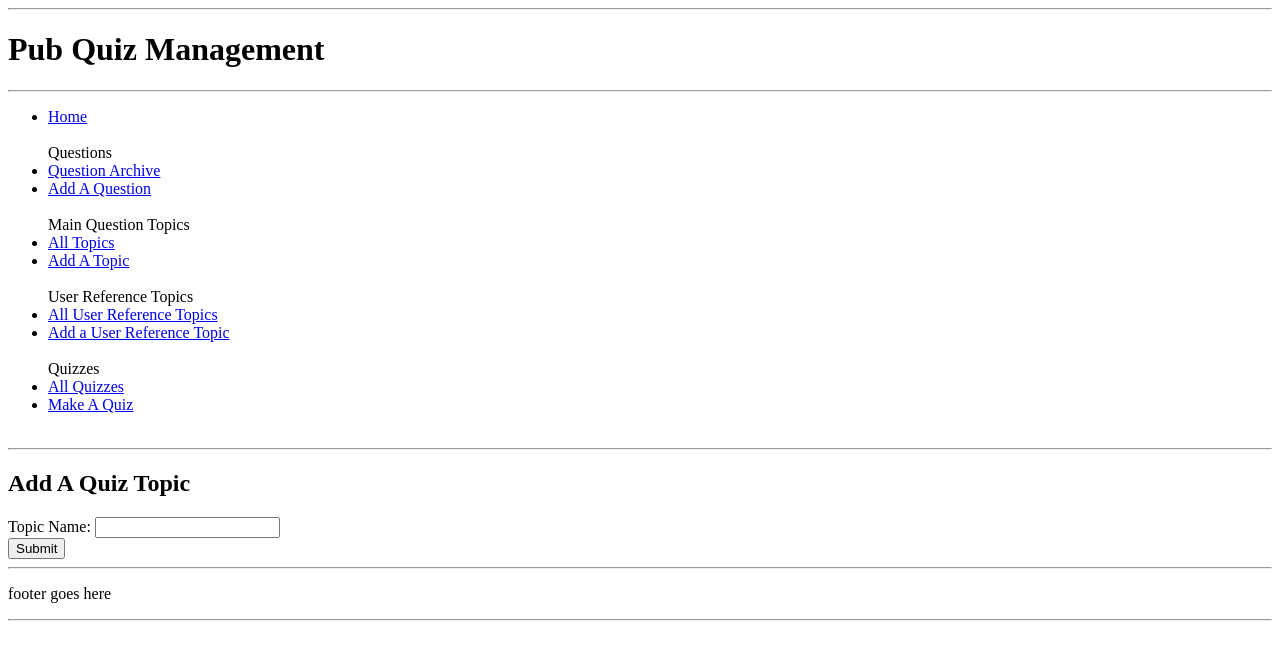
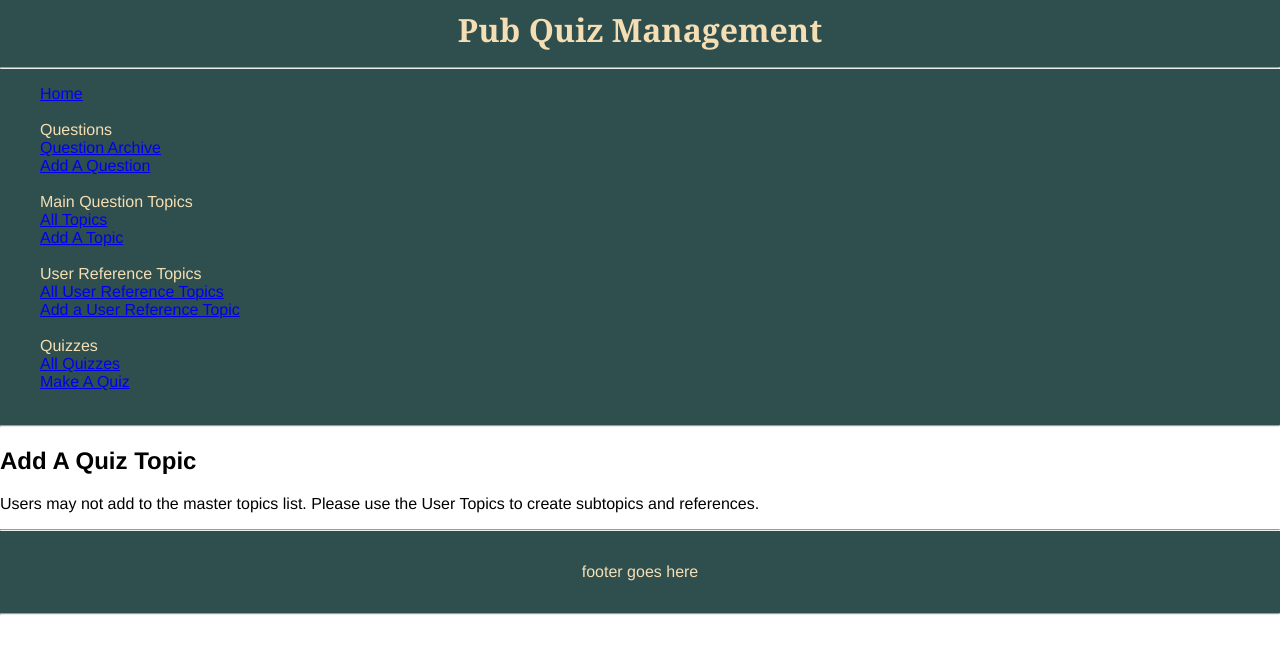
Before and after one commit to Dougmac21/QuizzR, a Flask app: page /topics/new in a window 1280 px wide. Shown: the top 660 px of the page. Run offline with Flask 2, Linux system fonts and the light colour scheme; data that the repository does not hold is empty; some libraries are stand-ins or nearby versions.

Commit message:
Started on CSS

```diff
--- a/pub_quiz_app/controllers/topics_controller.py
+++ b/pub_quiz_app/controllers/topics_controller.py
@@ -37,7 +37,7 @@ def edit_topic(id):
 
 
 #update
-@topics_blueprint.route("/topics/<id>", methods = ["POST"])
+@topics_blueprint.route("/topics/<id>", methods=["POST"])
 def update_topic(id):
     name = request.form["name"]
     topic = Topic(name, id)
--- a/pub_quiz_app/controllers/user_topics_controller.py
+++ b/pub_quiz_app/controllers/user_topics_controller.py
@@ -37,7 +37,7 @@ def edit_user_topic(id):
 
 
 #update
-@user_topics_blueprint.route("/user_topics/<id>", methods = ["POST"])
+@user_topics_blueprint.route("/user_topics/<id>", methods=["POST"])
 def update_user_topic(id):
     name = request.form["name"]
     user_topic = UserTopic(name, id)
--- a/pub_quiz_app/static/style.css
+++ b/pub_quiz_app/static/style.css
@@ -1,41 +1,27 @@
-#grid-container {
-  display: grid;
-  grid-template-areas: 'header header' 'container container' 'footer footer';
-  grid-template-columns: 3fr 7fr;
-}
+  #base_h1 {
+    margin: 0;
+    padding: 8px;
+    font-family: Cambria, Cochin, Georgia, Times, 'Times New Roman', serif;
+    text-align: center;
+  }
 
-header {
-  /* ... */
-  grid-area: header;
-}
+  body{
+    margin: 0;
+    font-family: "Helvetica Neue", arial, sans-serif; font-size: 16px;
+  }
 
-.container {
-  /* ... */
-  grid-area: container;
-}
+  body > header {
+    background-color: darkslategrey;
+    color: wheat;
+  }
 
-footer {
-  /* ... */
-  grid-area: footer;
-}
+  nav > ul {
+    list-style: none;
+    color: wheat;
+  }
 
-
-
-
-
-
-
-
-
-
-
-
-
-
-
-
-/* body{
-    font-family: "Helvetica Neue", arial, sans-serif; font-size: 16px;
+  nav > ul > a {
+    color: white;
   }
 
 
@@ -107,4 +93,15 @@ footer {
     display: flex;
     line-height: 20px;
     margin-bottom: 12px;
-  } */
+  }
+
+
+  body > footer {
+    background-color: darkslategrey;
+  }
+
+  body > footer > p {
+    padding: 16px;
+    color: wheat;
+    text-align: center;
+  }
--- a/pub_quiz_app/templates/base.html
+++ b/pub_quiz_app/templates/base.html
@@ -5,22 +5,17 @@
     <meta name="viewport" content="width=device-width, initial-scale=1.0">
     <link rel="stylesheet" href="{{ url_for('static', filename='style.css') }}">
     <title>Pub Quiz Management</title>
-    <hr>
 </head>
 <body>
-
     <header>
-
-        <h1>Pub Quiz Management</h1>
+        <h1 id="base_h1">Pub Quiz Management</h1>
         <hr>
         <nav>
             <ul class="menu">
-
                 <li>
                     <a href="/">Home</a>
                 </li>
                 <br>
-
                 Questions
                 <li>
                     <a href="/questions">Question Archive</a>
@@ -29,7 +24,6 @@
                     <a href="/questions/new">Add A Question</a>
                 </li>
                 <br>
-
                 Main Question Topics
                 <li>
                     <a href="/topics">All Topics</a>
@@ -38,7 +32,6 @@
                     <a href="/topics/new">Add A Topic</a>
                 </li>
                 <br>
-
                 User Reference Topics
                 <li>
                     <a href="/user_topics">All User Reference Topics</a>
@@ -47,7 +40,6 @@
                     <a href="/user_topics/new">Add a User Reference Topic</a>
                 </li>
                 <br>
-
                 Quizzes
                 <li>
                     <a href="/quizzes">All Quizzes</a>
@@ -56,7 +48,6 @@
                     <a href="/quizzes/new">Make A Quiz</a>
                 </li>
                 <br>
-
             </ul>
         </nav>
         <hr>
--- a/pub_quiz_app/templates/topics/edit.html
+++ b/pub_quiz_app/templates/topics/edit.html
@@ -6,6 +6,7 @@
 
 <form action="/topics/{{  topic.id  }}" method="POST">
 
+    <p>PLEASE EDIT QUESTION REFERENCE TOPICS WITH CAUTION.</p>
     <div>
         <label for="name">Topic Name:</label>
         <input type="text" id="name" name="name" value="{{  topic.name  }}">
--- a/pub_quiz_app/templates/topics/new.html
+++ b/pub_quiz_app/templates/topics/new.html
@@ -7,10 +7,7 @@
 <form action="/topics" method="POST">
 
     <div>
-        <label for="name">Topic Name:</label>
-        <input type="text" id="name" name="name">
-        <br>
-        <input type="submit">
+        <p>Users may not add to the master topics list. Please use the User Topics to create subtopics and references.</p>
     </div>
 
 </form>
--- a/pub_quiz_app/templates/user_topics/edit.html
+++ b/pub_quiz_app/templates/user_topics/edit.html
@@ -2,13 +2,13 @@
 
 {%  block content  %}
 
-<h2>Edit User Topic</h2>
+<h2>Edit a Topic</h2>
 
 <form action="/user_topics/{{  user_topic.id  }}" method="POST">
 
     <div>
         <label for="name">User Topic Name:</label>
-        <input type="text" id="name" name="name" value="{{  user_topic.name  }}">
+        <input type="text" id="name" name="name" value="{{ user_topic.name  }}">
         <br>
 
     </div>
```
